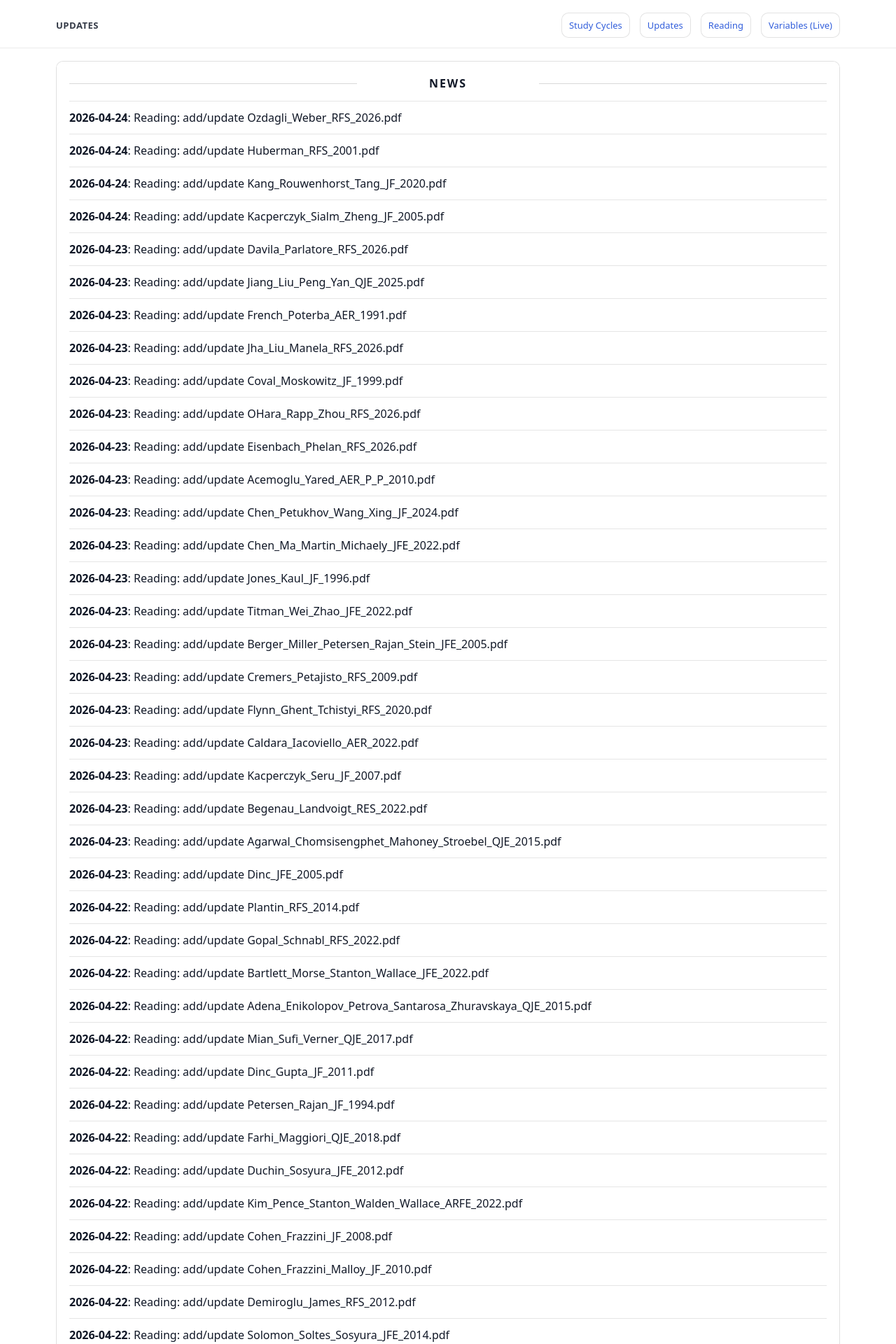
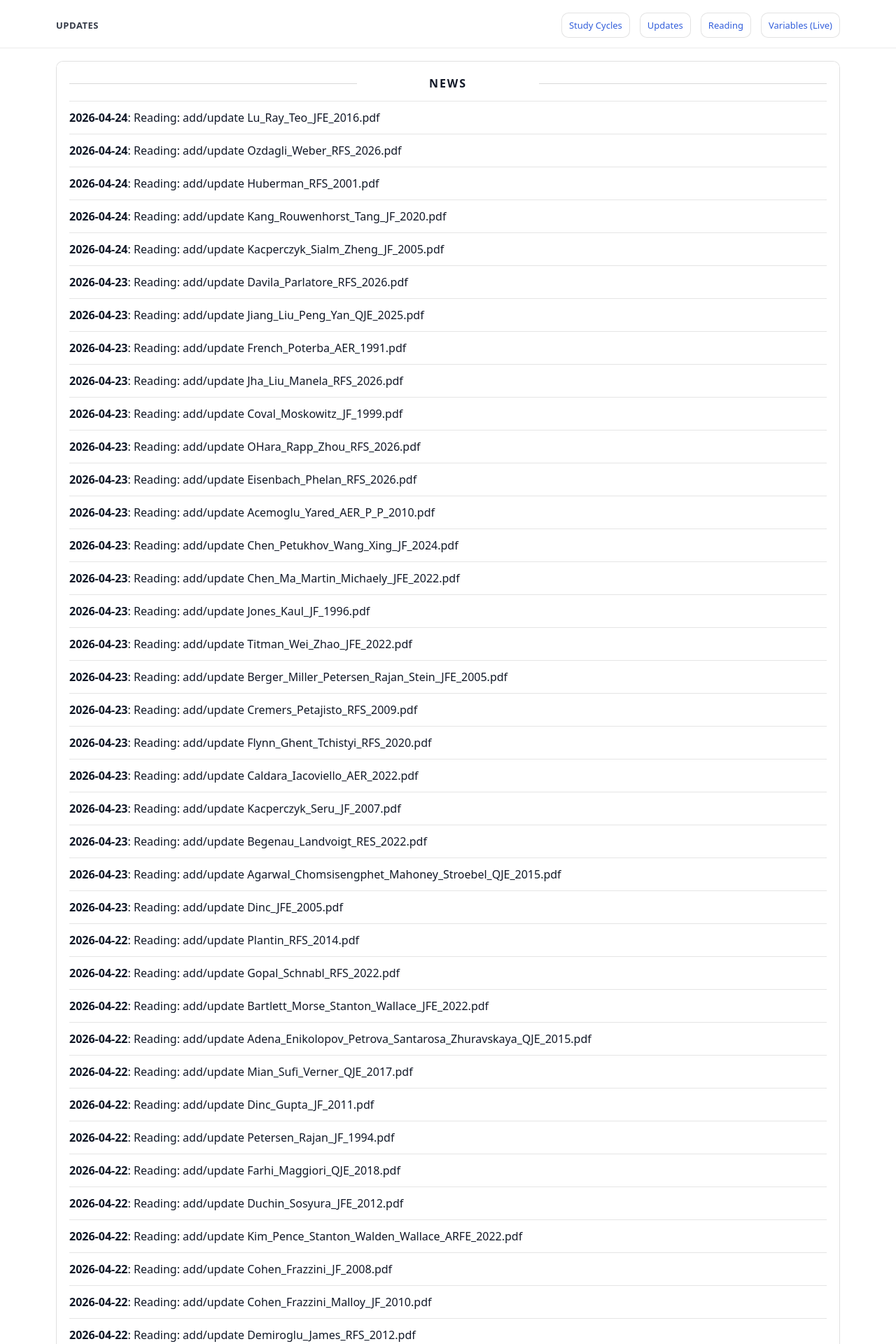
Before and after one commit to yaxinzn/study-archive, a Jekyll site: the page built from updates/index.md, in a window 1280 px wide. Shown: the top 1920 px of the page at 70% size. Built offline with Jekyll 4.4.1, drawn with Linux system fonts in a browser that asks for light colours; some of the changed text lies outside the part shown.

Commit message:
chore: update NEWS feed

```diff
--- a/_data/news.yml
+++ b/_data/news.yml
@@ -1,4 +1,7 @@
 # Auto-generated update history (sorted newest -> oldest). Do not edit manually.
+- ts: "1776985208"
+  date: "2026-04-24"
+  title: "Reading: add/update Lu_Ray_Teo_JFE_2016.pdf"
 - ts: "1776981611"
   date: "2026-04-24"
   title: "Reading: add/update Ozdagli_Weber_RFS_2026.pdf"
```
